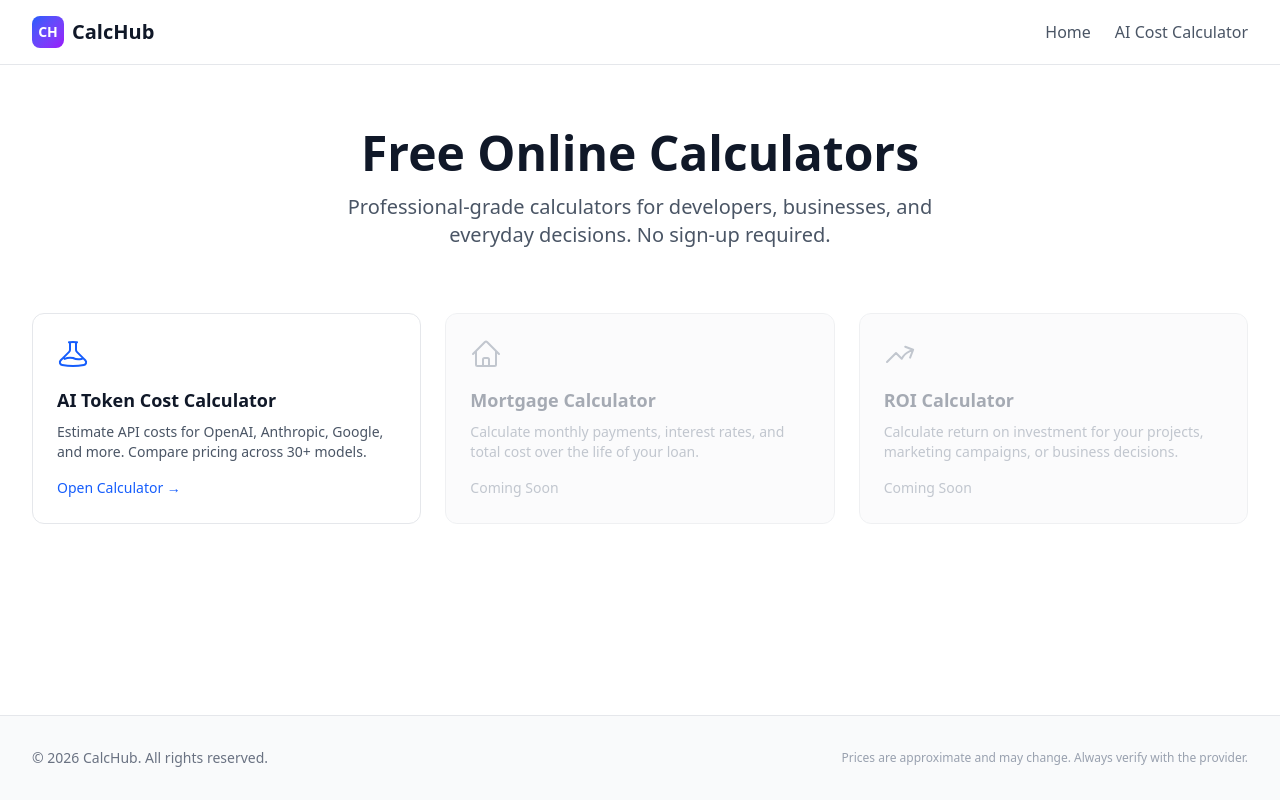
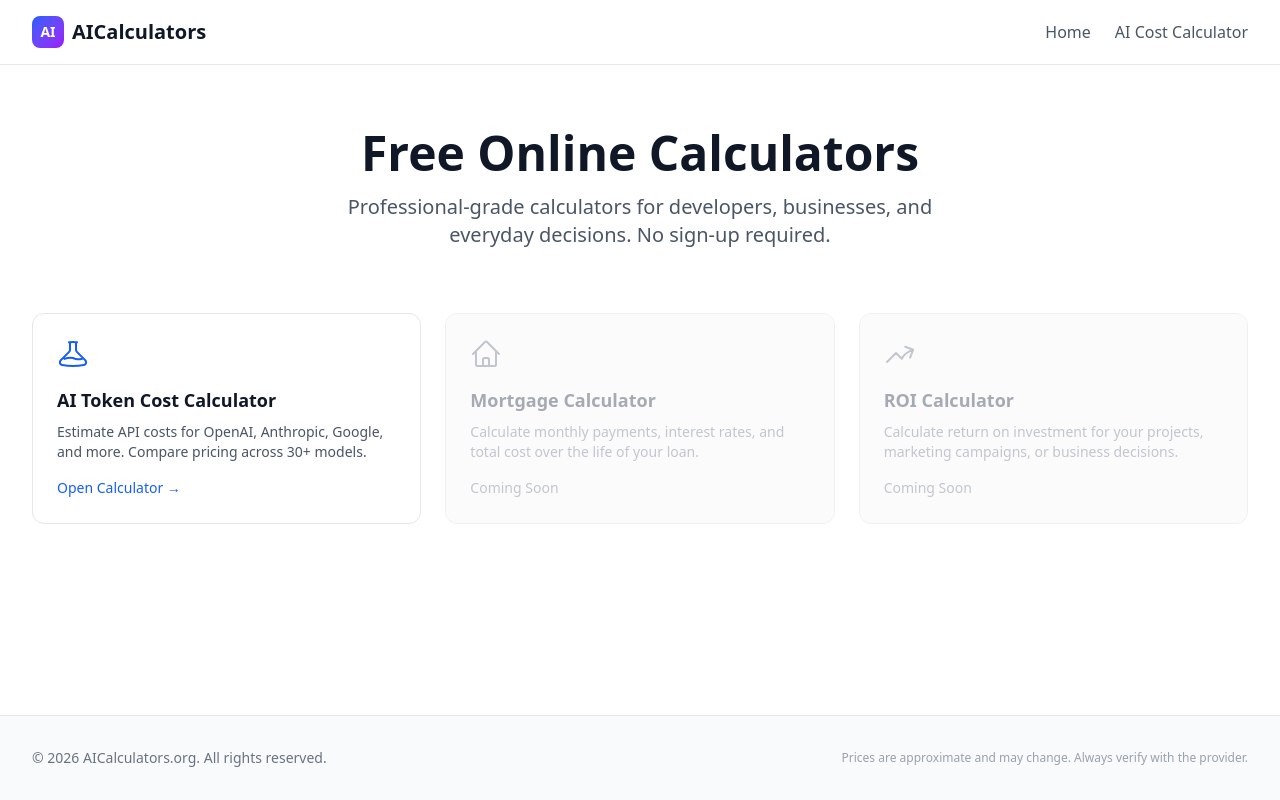
Before and after one commit to pablorod93/ai-calculators, a Next.js app: page / in a window 1280 px wide. Built offline with nearby package versions, Linux system fonts and the light colour scheme.

Commit message:
rebrand: CalcHub → AICalculators.org in header and footer

```diff
--- a/src/components/Footer.tsx
+++ b/src/components/Footer.tsx
@@ -4,7 +4,7 @@ export default function Footer() {
       <div className="max-w-7xl mx-auto px-4 sm:px-6 lg:px-8 py-8">
         <div className="flex flex-col md:flex-row justify-between items-center gap-4">
           <div className="text-gray-500 text-sm">
-            &copy; {new Date().getFullYear()} CalcHub. All rights reserved.
+            &copy; {new Date().getFullYear()} AICalculators.org. All rights reserved.
           </div>
           <div className="text-gray-400 text-xs">
             Prices are approximate and may change. Always verify with the provider.
--- a/src/components/Header.tsx
+++ b/src/components/Header.tsx
@@ -17,9 +17,9 @@ export default function Header() {
         <div className="flex justify-between items-center h-16">
           <Link href="/" className="flex items-center gap-2">
             <div className="w-8 h-8 bg-gradient-to-br from-blue-600 to-purple-600 rounded-lg flex items-center justify-center">
-              <span className="text-white font-bold text-sm">CH</span>
+              <span className="text-white font-bold text-sm">AI</span>
             </div>
-            <span className="text-xl font-bold text-gray-900">CalcHub</span>
+            <span className="text-xl font-bold text-gray-900">AICalculators</span>
           </Link>
 
           {/* Desktop nav */}
```
